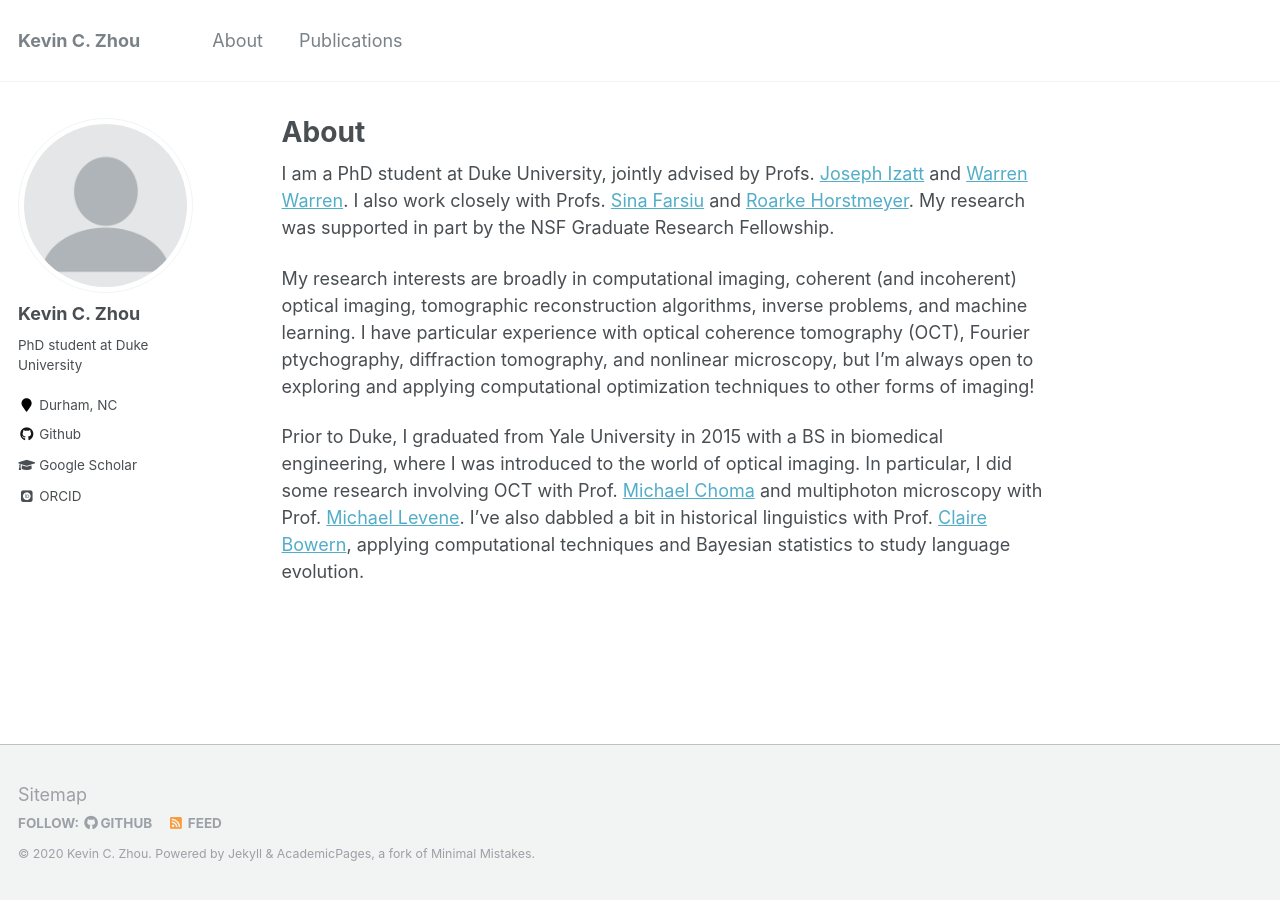
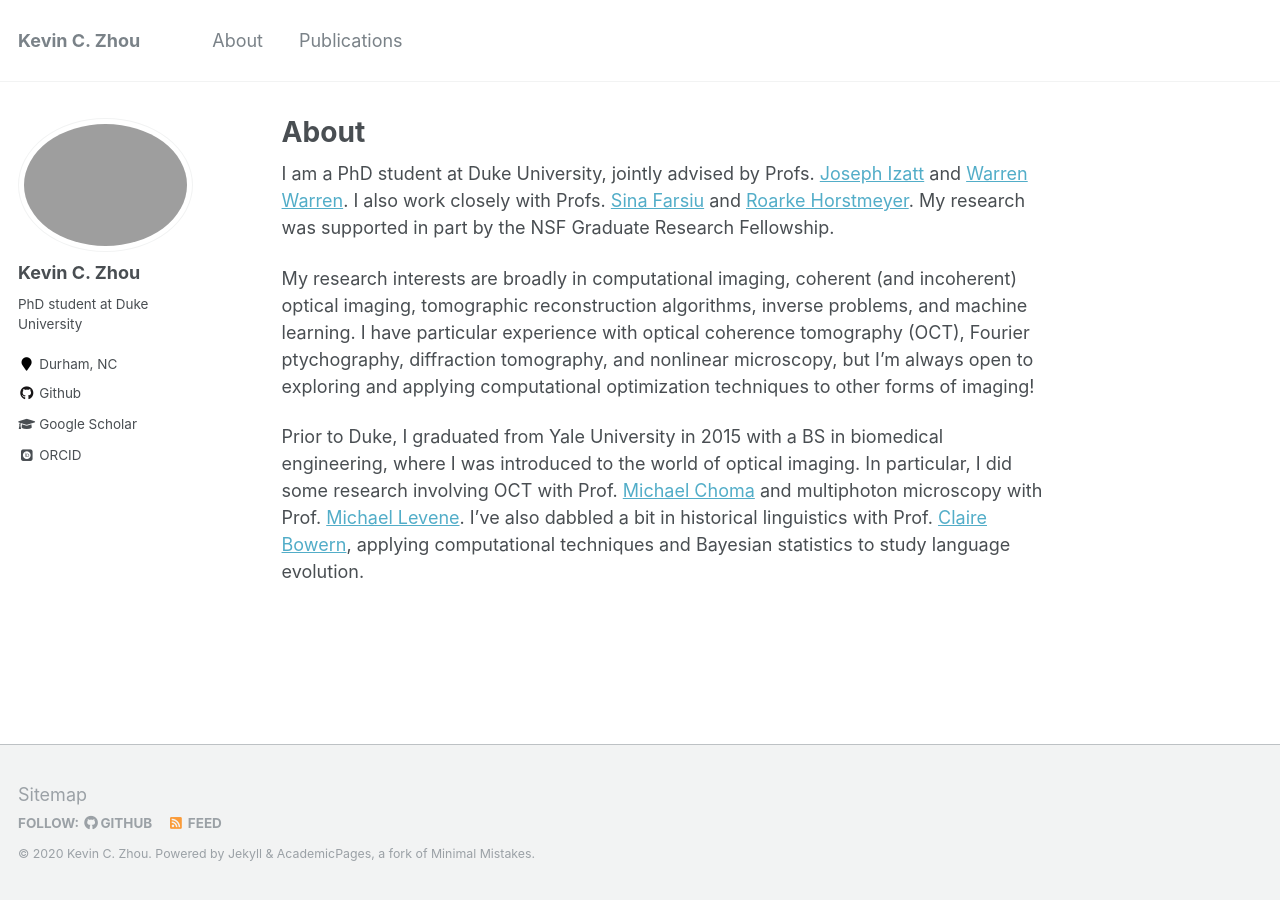
Before and after one commit to kevinczhou/kevinczhou.github.io, a Jekyll site: the page built from _pages/about.md, in a window 1280 px wide. Built offline with Jekyll 4.4.1, drawn with Linux system fonts in a browser that asks for light colours; some web fonts are replaced.

Commit message:
Update _config.yml

```diff
--- a/_config.yml
+++ b/_config.yml
@@ -81,7 +81,7 @@ analytics:
 # Site Author
 author:
   name             : "Kevin C. Zhou"
-  avatar           : "profile.png"
+  avatar           : "kcz2.png"
   bio              : "PhD student at Duke University"
   location         : "Durham, NC"
   employer         :
```
